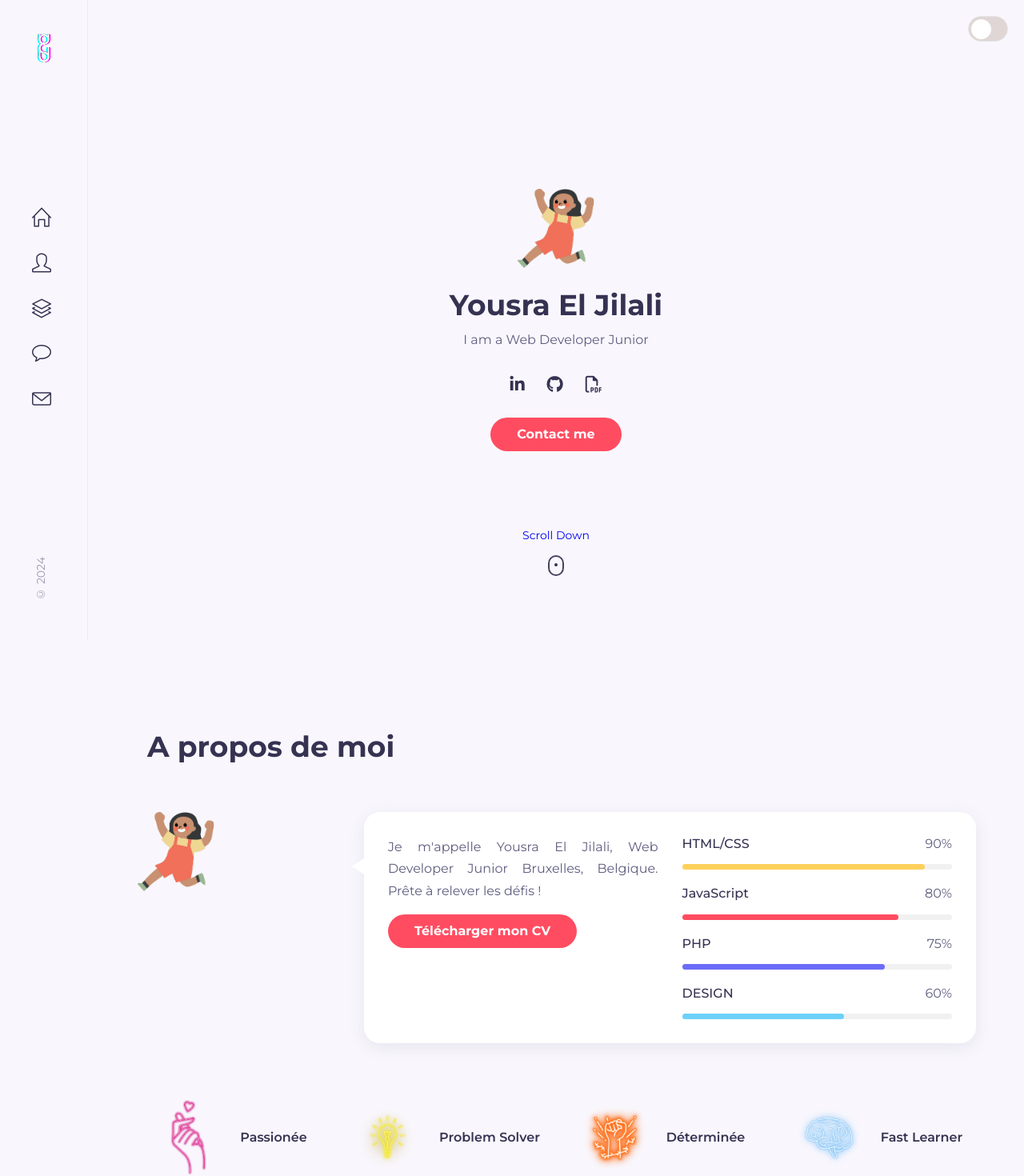
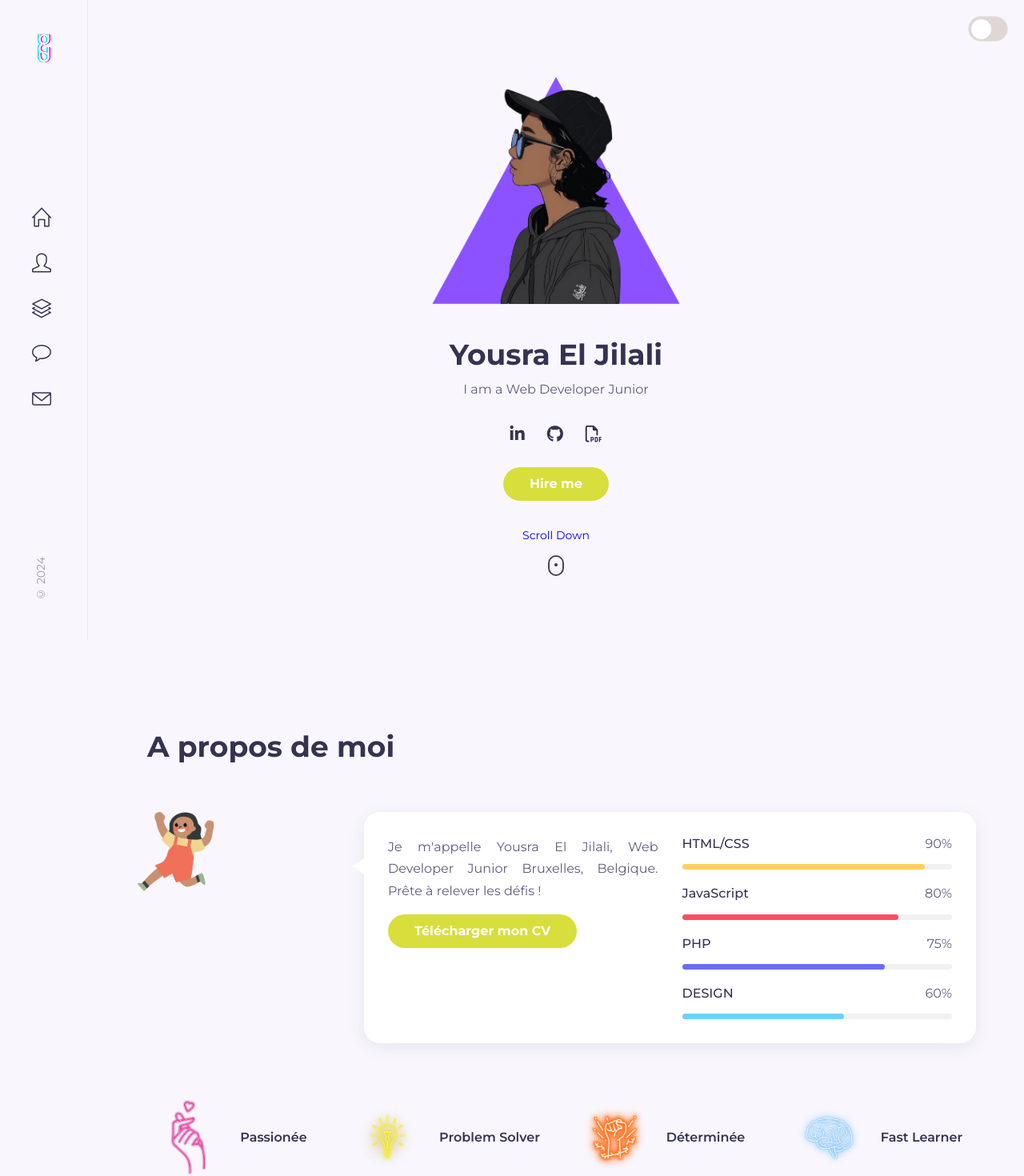
Before and after one commit to YousLa/Portfolio, a React (Create React App) app: page / in a window 1280 px wide. Shown: the top 1470 px of the page at 80% size. Built offline with nearby package versions, Linux system fonts and the light colour scheme; a web font is replaced by a local one.

Commit message:
Avatar home + button

```diff
--- a/src/components/home/Home.jsx
+++ b/src/components/home/Home.jsx
@@ -1,6 +1,7 @@
 import React from 'react';
 import "./home.css";
-import Avatar from "../../assets/svg/avatar.svg";
+// import Avatar from "../../assets/svg/avatar.svg";
+import Avatar from "../../assets/image/Avatar.png";
 import HeaderSocials from './HeaderSocials';
 import ScrollDown from './ScrollDown';
 // import Shapes from './Shapes';
@@ -16,7 +17,7 @@ const Home = () => {
 
                 <HeaderSocials />
 
-                <a href="#contact" className="btn">Contact me</a>
+                <a href="#contact" className="btn">Hire me</a>
 
                 <ScrollDown />
             </div>
--- a/src/components/home/home.css
+++ b/src/components/home/home.css
@@ -21,12 +21,15 @@
 .intro {
     max-width: 540px;
     text-align: center;
+    margin-bottom: 6rem;
 }
 
 /* TODO */
 .home_img {
+    height: 20rem;
+    width: auto;
     margin-bottom: 1.5rem;
-    /* filter: drop-shadow(16px 16px 20px rgb(255, 255, 255)) invert(100%); */
+    /* filter: invert(100%); */
 }
 
 .home_name {
--- a/src/index.css
+++ b/src/index.css
@@ -6,7 +6,7 @@ font-family: 'Neonderthaw', cursive; */
 /* ^---------- Variable CSS ----------^ */
 :root {
   /* *---------- Colors ----------* */
-  --first-color: hsl(353, 100%, 65%);
+  --first-color: hsl(62, 71%, 55%);
   --title-color: hsl(244, 24%, 26%);
   --text-color: hsl(244, 16%, 43%);
   --body-color: hsl(258, 60%, 98%);
```
